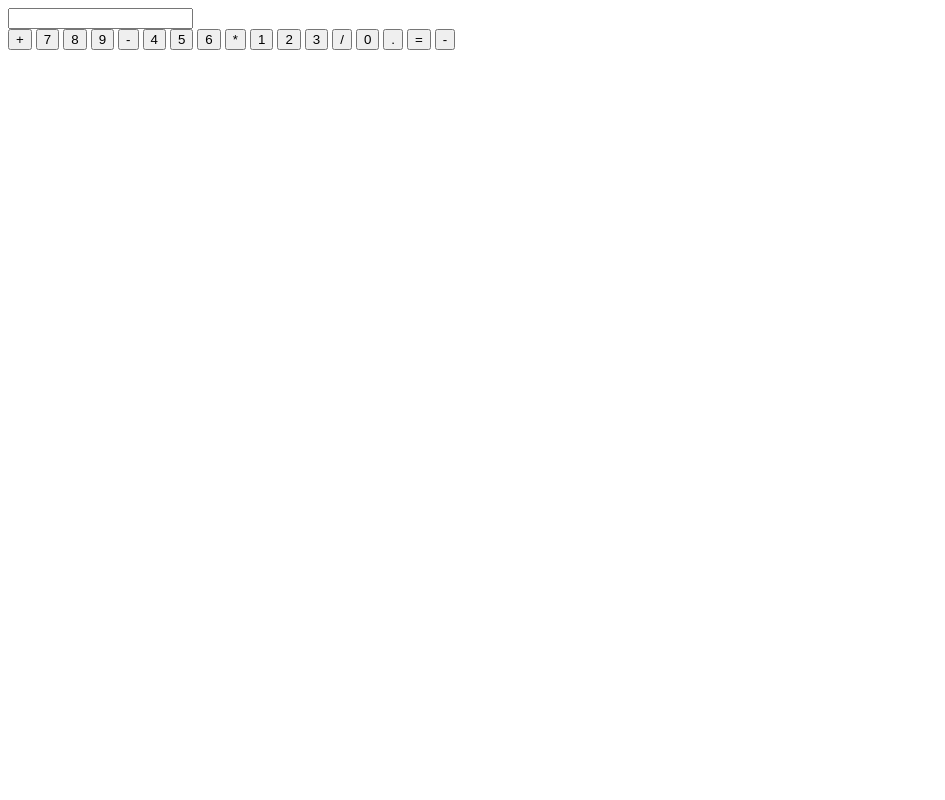
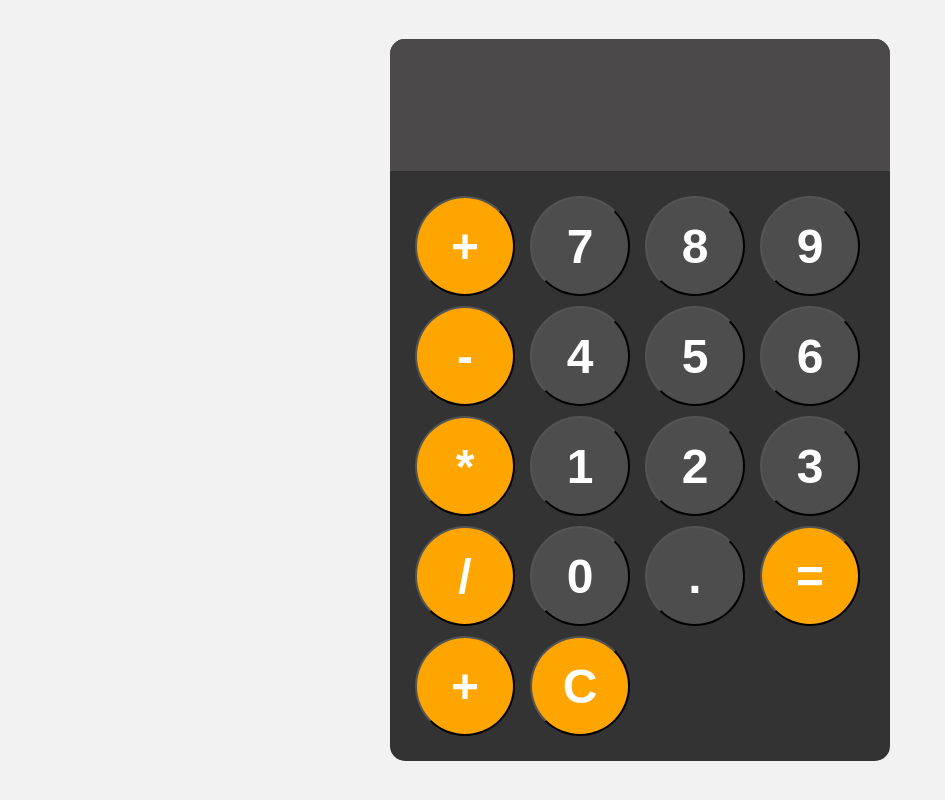
Before and after one commit to brunohenriquedeveloper/JavaScript, a plain HTML site: page aula14/index.html in a window 1280 px wide. Shown: the whole page, without its empty margins (0-945 px from the left). Drawn offline with Linux system fonts and the light colour scheme.

Commit message:
full application

```diff
--- a/aula14/Estilos/style.css
+++ b/aula14/Estilos/style.css
@@ -0,0 +1,66 @@
+@charset "UTF-8";
+
+body {
+    margin: 0;
+    display: flex;
+    justify-content: center;
+    align-items: center;
+    height: 100vh;
+    background-color: hsl(0, 0%, 95%);
+}
+
+.calculator {
+    font-family: Arial, Helvetica, sans-serif;
+    background-color: hsl(0, 0%, 20%);
+    border-radius: 15px;
+    max-width: 500px;
+    overflow: hidden;
+}
+
+#display {
+    width: 100%;
+    padding: 20px;
+    font-size: 5rem;
+    text-align: left;
+    border: none;
+    background-color: hsl(0, 1%, 29%);
+    color: white;
+}
+
+#keys {
+    display: grid;
+    grid-template-columns: repeat(4, 1fr);
+    gap: 10px;
+    padding: 25px;
+}
+
+button {
+    width: 100px;
+    height: 100px;
+    border-radius: 50px;
+    background-color: hsl(0, 0%, 30%);
+    color: white;
+    font-size: 3rem;
+    font-weight: bold;
+    cursor: pointer;
+}
+
+button:hover {
+    background-color: hsl(0, 0%, 40%);
+}
+
+button:active {
+    background-color: hsl(0, 0%, 50%);
+}
+
+.operator-btn {
+    background-color: orange;
+}
+
+.operator-btn:hover {
+    background-color: rgb(255, 189, 68);
+}
+
+.operator-btn:active {
+    background-color: rgb(255, 190, 71);
+}
--- a/aula14/index.html
+++ b/aula14/index.html
@@ -7,29 +7,32 @@
     <link rel="stylesheet" href="Estilos/style.css">
 </head>
 <body>
-    <div class="Calculator">
+    <div class="calculator">
 
         <input id="display" readonly>
         <div id="keys">
             <button onclick="appendtoDisplay('+')" class="operator-btn">+</button>
-            <button onclick="appendtoDisplay('7')" class="operator-btn">7</button>
-            <button onclick="appendtoDisplay('8')" class="operator-btn">8</button>
-            <button onclick="appendtoDisplay('9')" class="operator-btn">9</button>
+            <button onclick="appendtoDisplay('7')" >7</button>
+            <button onclick="appendtoDisplay('8')" >8</button>
+            <button onclick="appendtoDisplay('9')" >9</button>
             <button onclick="appendtoDisplay('-')" class="operator-btn">-</button>
-            <button onclick="appendtoDisplay('4')" class="operator-btn">4</button>
-            <button onclick="appendtoDisplay('5')" class="operator-btn">5</button>
-            <button onclick="appendtoDisplay('6')" class="operator-btn">6</button>
+            <button onclick="appendtoDisplay('4')" >4</button>
+            <button onclick="appendtoDisplay('5')" >5</button>
+            <button onclick="appendtoDisplay('6')" >6</button>
             <button onclick="appendtoDisplay('*')" class="operator-btn">*</button>
-            <button onclick="appendtoDisplay('1')" class="operator-btn">1</button>
-            <button onclick="appendtoDisplay('2')" class="operator-btn">2</button>
-            <button onclick="appendtoDisplay('3')" class="operator-btn">3</button>
+            <button onclick="appendtoDisplay('1')" >1</button>
+            <button onclick="appendtoDisplay('2')" >2</button>
+            <button onclick="appendtoDisplay('3')" >3</button>
             <button onclick="appendtoDisplay('/')" class="operator-btn">/</button>
-            <button onclick="appendtoDisplay('0')" class="operator-btn">0</button>
-            <button onclick="appendtoDisplay('.')" class="operator-btn">.</button>
+            <button onclick="appendtoDisplay('0')" >0</button>
+            <button onclick="appendtoDisplay('.')" >.</button>
             <button onclick="calculate()" class="operator-btn">=</button>
-            <button onclick="appendtoDisplay('')" class="operator-btn">-</button>
+            <button onclick="appendtoDisplay('+')" class="operator-btn">+</button>
+            <button onclick="clearDisplay()" class="operator-btn">C</button>
         </div>
 
     </div>
+
+    <script src="index.js"></script>
 </body>
 </html>
--- /dev/null
+++ b/aula14/index.js
@@ -0,0 +1,20 @@
+// calculator program
+
+const display = document.getElementById('display');
+
+function appendtoDisplay(input) {
+    display.value += input;
+}
+
+function clearDisplay() {
+    display.value = '';
+}
+
+function calculate() {
+    try {
+        display.value = eval(display.value);
+    }
+    catch (error) {
+        display.value = 'Error'
+    }
+}
```
